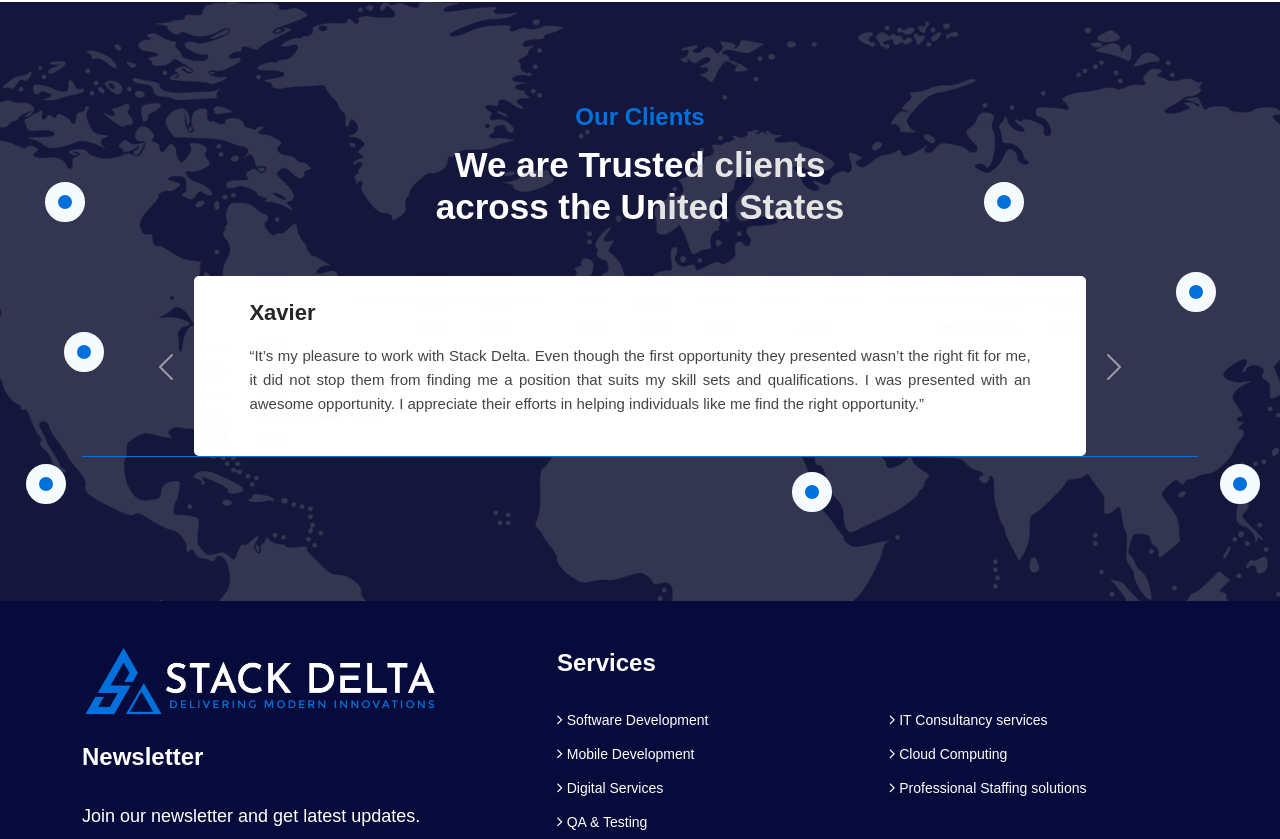
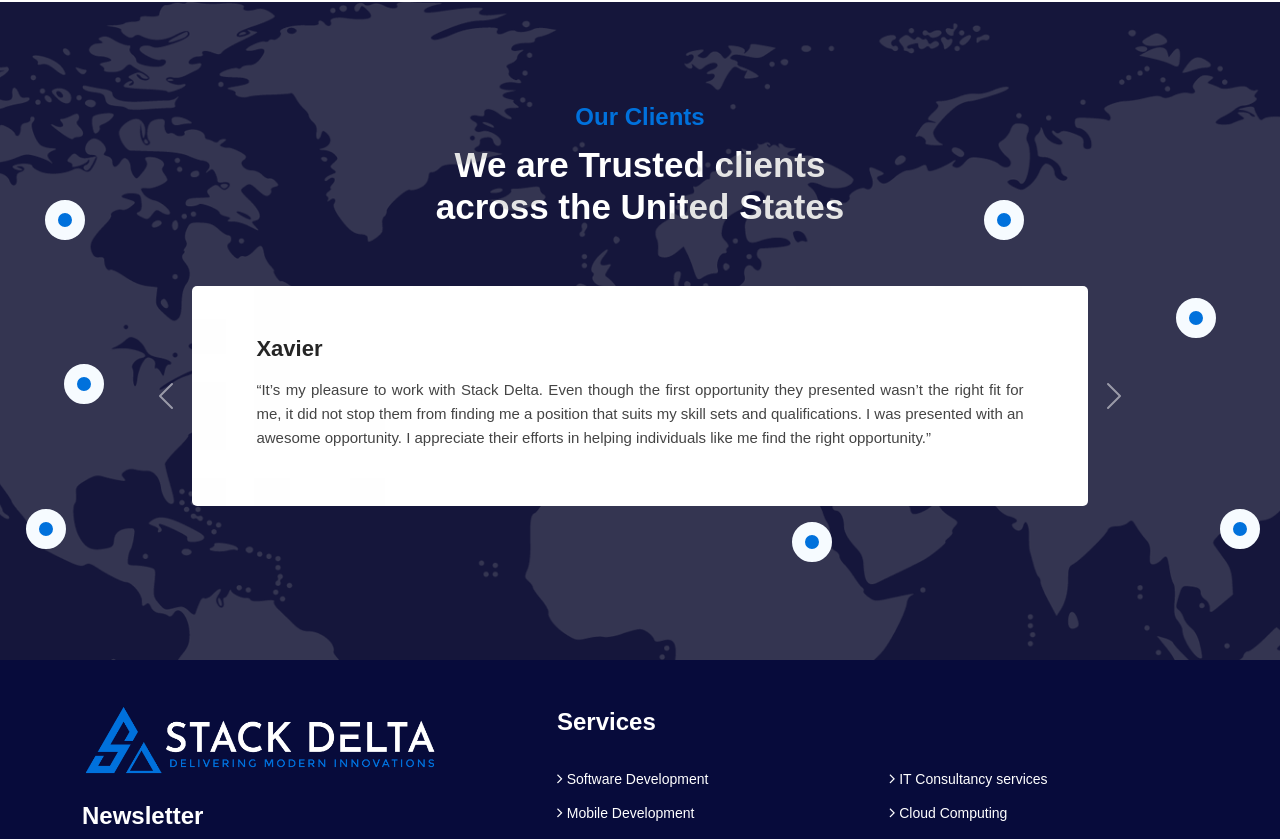
Before and after one commit to Oluwadebo/stack-delta, a React (Create React App) app: page /services in a window 1280 px wide. Shown: the part 2051-2890 px from the top of the page. Built offline with nearby package versions, Linux system fonts and the light colour scheme.

Commit message:
section home page done

```diff
--- a/public/index.html
+++ b/public/index.html
@@ -19,10 +19,6 @@
       rel="stylesheet"
       integrity="sha384-GLhlTQ8iRABdZLl6O3oVMWSktQOp6b7In1Zl3/Jr59b6EGGoI1aFkw7cmDA6j6gD"
       crossorigin="anonymous" />
-    <script
-      src="https://cdn.jsdelivr.net/npm/bootstrap@5.3.0-alpha1/dist/js/bootstrap.bundle.min.js"
-      integrity="sha384-w76AqPfDkMBDXo30jS1Sgez6pr3x5MlQ1ZAGC+nuZB+EYdgRZgiwxhTBTkF7CXvN"
-      crossorigin="anonymous"></script>
     <link
       rel="stylesheet"
       href="https://cdnjs.cloudflare.com/ajax/libs/font-awesome/6.3.0/css/all.min.css"
@@ -66,5 +62,9 @@
       To begin the development, run `npm start` or `yarn start`.
       To create a production bundle, use `npm run build` or `yarn build`.
     -->
+    <script
+      src="https://cdn.jsdelivr.net/npm/bootstrap@5.3.0-alpha1/dist/js/bootstrap.bundle.min.js"
+      integrity="sha384-w76AqPfDkMBDXo30jS1Sgez6pr3x5MlQ1ZAGC+nuZB+EYdgRZgiwxhTBTkF7CXvN"
+      crossorigin="anonymous"></script>
   </body>
 </html>
--- a/src/component/Aservice.js
+++ b/src/component/Aservice.js
@@ -267,55 +267,51 @@ const Aservice = () => {
                         <div id="carouselExampleInterval" className="carousel slide my-5" data-bs-ride="carousel">
                             <div className="carousel-inner">
                                 <div className="carousel-item active" data-bs-interval="1000">
-                                    <img src={download1} className="img-fluid d-block mx-auto imgd" alt="..." />
-                                    <div className="carousel-caption see">
-                                        <h3>Xavier</h3>
+                                    <div className="isd">
+                                        <div className="carousel-caption">
+                                            <h3 className='mb-3'>Xavier</h3>
                                             <p>“It’s my pleasure to work with Stack Delta. Even though the first opportunity they presented wasn’t the right fit for me, it did not stop them from finding me a position that suits my skill sets and qualifications. I was presented with an awesome opportunity. I appreciate their efforts in helping individuals like me find the right opportunity.”</p>
                                         </div>
                                     </div>
+                                </div>
                                 <div className="carousel-item" data-bs-interval="1000">
-                                    <img src={download1} className="img-fluid d-block mx-auto imgd" alt="..." />
-                                    <div className="carousel-caption see">
-                                        <h3> Paul</h3>
+                                    <div className="isd">
+                                        <div className="carousel-caption">
+                                            <h3 className='mb-3'> Paul</h3>
                                             <p>
                                                 “The staff at Stack Delta is incredibly responsive, professional, and honest. They were highly focused on finding roles that fit my criteria and my experience. They consider your flexibility, compensation and your work ability. I recommend others who are seeking new opportunities to contact Stack Delta.”
                                             </p>
                                         </div>
                                     </div>
-                                <div className="carousel-item" data-bs-interval="1000">
-                                    <img src={download1} className="img-fluid d-block mx-auto imgds" alt="..." />
-                                    <div className="carousel-caption see">
-                                        <h3> Aman </h3>
-                                        <p>
-                                            “The team at Stack Delta has been amazing to work with. The team truly exceeds all expectations and provides qualified candidate profiles for our hiring needs. The type of candidates we receive from Stack Delta is remarkable - throughout the course of recent years we have had various promising workers for hire come through on impermanent bases who are currently a portion of our most grounded extremely durable increases to our staff. The staff is extremely watchful and brief with answering inquiries such as historical verifications, start dates, etc. The staff is proficient, productive, and dependable in offering extraordinary service.”
-                                        </p>
-                                    </div>
                                 </div>
                                 <div className="carousel-item" data-bs-interval="1000">
-                                    <img src={download1} className="img-fluid d-block mx-auto imgd" alt="..." />
-                                    <div className="carousel-caption see">
-                                        <h3> Arjun</h3>
+                                    <div className="isd">
+                                        <div className="carousel-caption">
+                                            <h3 className='mb-3'> Arjun</h3>
                                             <p>
                                                 “Stack Delta has been very helpful towards finding me a role which matched my experience, skills and guided me throughout the process. I felt very comfortable asking any questions I had, and they have been very positive and professional. I would recommend Stack Delta to anyone looking for new employment opportunities.”
                                             </p>
                                         </div>
                                     </div>
+                                </div>
                                 <div className="carousel-item" data-bs-interval="1000">
-                                    <img src={download1} className="img-fluid d-block mx-auto imgde" alt="..." />
-                                    <div className="carousel-caption see">
-                                        <h3> Christina Cobb </h3>
+                                    <div className="isd">
+                                        <div className="carousel-caption">
+                                            <h3 className='mb-3'> Christina Cobb</h3>
                                             <p>
                                                 “My involvement with working with Stack Delta has been exceptional. We are in consistent need of contractors for our clients. Some positions are temporary, and some are direct hire. Stack Delta submits resumes of professionals rapidly and efficiently. They give candidates who are proficient, talented, and meet the needs of various assignments. Stack Delta is proficient, productive, and dependable in offering remarkable candidates.”
                                             </p>
                                         </div>
                                     </div>
+                                </div>
                                 <div className="carousel-item" data-bs-interval="1000">
-                                    <img src={download1} className="img-fluid d-block mx-auto imgde" alt="..." />
-                                    <div className="carousel-caption see">
-                                        <h3> Michelle Smith</h3>
+                                    <div className="isd">
+                                        <div className="carousel-caption">
+                                            <h3 className='mb-3'> Michelle Smith</h3>
                                             <p>
                                                 “We had the pleasure of working with Stack Delta recently. They do an amazing job to give us qualified candidates for our temporary and permanent staffing needs. They take excellent thought of the abilities and capabilities we are searching for and assist us with filling our situations as soon possible. I wouldn't hold back to suggest Stack Delta for temporary and temporary to permanent employment needs.”
                                             </p>
+                                        </div>
                                     </div>
                                 </div>
                             </div>
@@ -353,7 +349,7 @@ const Aservice = () => {
                         </div>
                     </div>
                 </section>
-                <Footer/>
+                <Footer />
             </div>
         </>
     )
--- a/src/component/Home.js
+++ b/src/component/Home.js
@@ -114,7 +114,7 @@ const Home = () => {
                             <button type="button" data-bs-target="#carouselExampleDark" data-bs-slide-to="2" aria-label="Slide 3"></button>
                         </div>
                         <div className="carousel-inner">
-                            <div className="carousel-item active" data-bs-interval="1000">
+                            <div className="carousel-item active" data-bs-interval="100">
                                 <div className="styls1">
                                     <div className="carousel-caption">
                                         <div className="capt">
@@ -135,7 +135,7 @@ const Home = () => {
                                     </div>
                                 </div>
                             </div>
-                            <div className="carousel-item" data-bs-interval="1000">
+                            <div className="carousel-item" data-bs-interval="100">
                                 <div className="styls2">
                                     <div className="carousel-caption">
                                         <div className="capt">
@@ -156,7 +156,7 @@ const Home = () => {
                                     </div>
                                 </div>
                             </div>
-                            <div className="carousel-item" data-bs-interval="1000">
+                            <div className="carousel-item" data-bs-interval="100">
                                 <div className="styls3">
                                     <div className="carousel-caption">
                                         <div className="capt">
@@ -189,55 +189,51 @@ const Home = () => {
                         <div id="carouselExampleInterval" className="carousel slide my-5" data-bs-ride="carousel">
                             <div className="carousel-inner">
                                 <div className="carousel-item active" data-bs-interval="1000">
-                                    <img src={download1} className="img-fluid d-block mx-auto imgd" alt="..." />
-                                    <div className="carousel-caption see">
-                                        <h3>Xavier</h3>
+                                    <div className="isd">
+                                        <div className="carousel-caption">
+                                            <h3 className='mb-3'>Xavier</h3>
                                             <p>“It’s my pleasure to work with Stack Delta. Even though the first opportunity they presented wasn’t the right fit for me, it did not stop them from finding me a position that suits my skill sets and qualifications. I was presented with an awesome opportunity. I appreciate their efforts in helping individuals like me find the right opportunity.”</p>
                                         </div>
                                     </div>
+                                </div>
                                 <div className="carousel-item" data-bs-interval="1000">
-                                    <img src={download1} className="img-fluid d-block mx-auto imgd" alt="..." />
-                                    <div className="carousel-caption see">
-                                        <h3> Paul</h3>
+                                    <div className="isd">
+                                        <div className="carousel-caption">
+                                            <h3 className='mb-3'> Paul</h3>
                                             <p>
                                                 “The staff at Stack Delta is incredibly responsive, professional, and honest. They were highly focused on finding roles that fit my criteria and my experience. They consider your flexibility, compensation and your work ability. I recommend others who are seeking new opportunities to contact Stack Delta.”
                                             </p>
                                         </div>
                                     </div>
-                                <div className="carousel-item" data-bs-interval="1000">
-                                    <img src={download1} className="img-fluid d-block mx-auto imgds" alt="..." />
-                                    <div className="carousel-caption see">
-                                        <h3> Aman </h3>
-                                        <p>
-                                            “The team at Stack Delta has been amazing to work with. The team truly exceeds all expectations and provides qualified candidate profiles for our hiring needs. The type of candidates we receive from Stack Delta is remarkable - throughout the course of recent years we have had various promising workers for hire come through on impermanent bases who are currently a portion of our most grounded extremely durable increases to our staff. The staff is extremely watchful and brief with answering inquiries such as historical verifications, start dates, etc. The staff is proficient, productive, and dependable in offering extraordinary service.”
-                                        </p>
-                                    </div>
                                 </div>
                                 <div className="carousel-item" data-bs-interval="1000">
-                                    <img src={download1} className="img-fluid d-block mx-auto imgd" alt="..." />
-                                    <div className="carousel-caption see">
-                                        <h3> Arjun</h3>
+                                    <div className="isd">
+                                        <div className="carousel-caption">
+                                            <h3 className='mb-3'> Arjun</h3>
                                             <p>
                                                 “Stack Delta has been very helpful towards finding me a role which matched my experience, skills and guided me throughout the process. I felt very comfortable asking any questions I had, and they have been very positive and professional. I would recommend Stack Delta to anyone looking for new employment opportunities.”
                                             </p>
                                         </div>
                                     </div>
+                                </div>
                                 <div className="carousel-item" data-bs-interval="1000">
-                                    <img src={download1} className="img-fluid d-block mx-auto imgde" alt="..." />
-                                    <div className="carousel-caption see">
-                                        <h3> Christina Cobb </h3>
+                                    <div className="isd">
+                                        <div className="carousel-caption">
+                                            <h3 className='mb-3'> Christina Cobb</h3>
                                             <p>
                                                 “My involvement with working with Stack Delta has been exceptional. We are in consistent need of contractors for our clients. Some positions are temporary, and some are direct hire. Stack Delta submits resumes of professionals rapidly and efficiently. They give candidates who are proficient, talented, and meet the needs of various assignments. Stack Delta is proficient, productive, and dependable in offering remarkable candidates.”
                                             </p>
                                         </div>
                                     </div>
+                                </div>
                                 <div className="carousel-item" data-bs-interval="1000">
-                                    <img src={download1} className="img-fluid d-block mx-auto imgde" alt="..." />
-                                    <div className="carousel-caption see">
-                                        <h3> Michelle Smith</h3>
+                                    <div className="isd">
+                                        <div className="carousel-caption">
+                                            <h3 className='mb-3'> Michelle Smith</h3>
                                             <p>
                                                 “We had the pleasure of working with Stack Delta recently. They do an amazing job to give us qualified candidates for our temporary and permanent staffing needs. They take excellent thought of the abilities and capabilities we are searching for and assist us with filling our situations as soon possible. I wouldn't hold back to suggest Stack Delta for temporary and temporary to permanent employment needs.”
                                             </p>
+                                        </div>
                                     </div>
                                 </div>
                             </div>
--- a/src/index.css
+++ b/src/index.css
@@ -33,7 +33,7 @@ body {
   border-bottom: 1px solid #0071dc;
   transition: 0.2s;
 }
-.active {
+.collapse .active {
   text-decoration: none;
   font-size: 15px;
   font-weight: bold;
@@ -217,52 +217,40 @@ img {
   color: #252525;
   margin-bottom: 0;
 }
-.imgd {
-  height: 180px;
-  width: 80%;
+.isd {
+  height: 220px;
+  margin: 10px 110px;
+  position: relative;
+  background-image: url(./component/asset/download.jpg);
+  background-size: cover;
+  background-position: center;
   border-radius: 5px;
-  transition: 0.9s;
 }
-.imgds {
-  height: 250px;
-  width: 80%;
-  border-radius: 5px;
-  transition: 0.9s;
-}
-.imgde {
-  height: 215px;
-  width: 80%;
-  border-radius: 5px;
-  transition: 0.9s;
-}
-@media only screen and (max-width: 780px) {
-  .imgd {
-    height: 330px;
-    width: 88%;
-  }
-  .imgds {
-    height: 510px;
-    width: 88%;
-  }
-  .imgde {
-    height: 405px;
-    width: 88%;
-  }
-}
-.see h3 {
-  text-align: left;
-  padding: 18px 0;
-  margin-bottom: 0;
+.isd h3 {
+  text-align: start;
+  margin-left: -70px;
   font-size: 22px;
   font-weight: 600;
   color: #252525;
 }
-.see p {
+.isd p {
   text-align: justify;
-  margin-bottom: 0;
+  margin-left: -70px;
+  margin-right: -70px;
   color: #444444;
   font-weight: 400;
   margin-top: 0;
+}
+@media only screen and (max-width: 780px) {
+  .isd {
+    height: 340px;
+    margin: 10px;
+  }
+  .isd h3,
+  .isd p {
+    margin-left: -40px;
+    margin-right: -40px;
+  }
 }
 .circle {
   width: 40px;
@@ -523,7 +511,6 @@ img {
   transition: 0.9s;
 }
 .carousel-indicators button {
-  /* background-color: #fbfbfb3f !important; */
   margin: 7px 7px;
   width: 40px !important;
   height: 40px !important;
@@ -534,6 +521,6 @@ img {
 .carousel-indicators .active {
   background-color: #ffc221 !important;
 }
-.carousel-indicators button:hover{
+.carousel-indicators button:hover {
   background-color: #ffc221 !important;
 }
```
Lines whose indentation alone changed are shown as unchanged.
